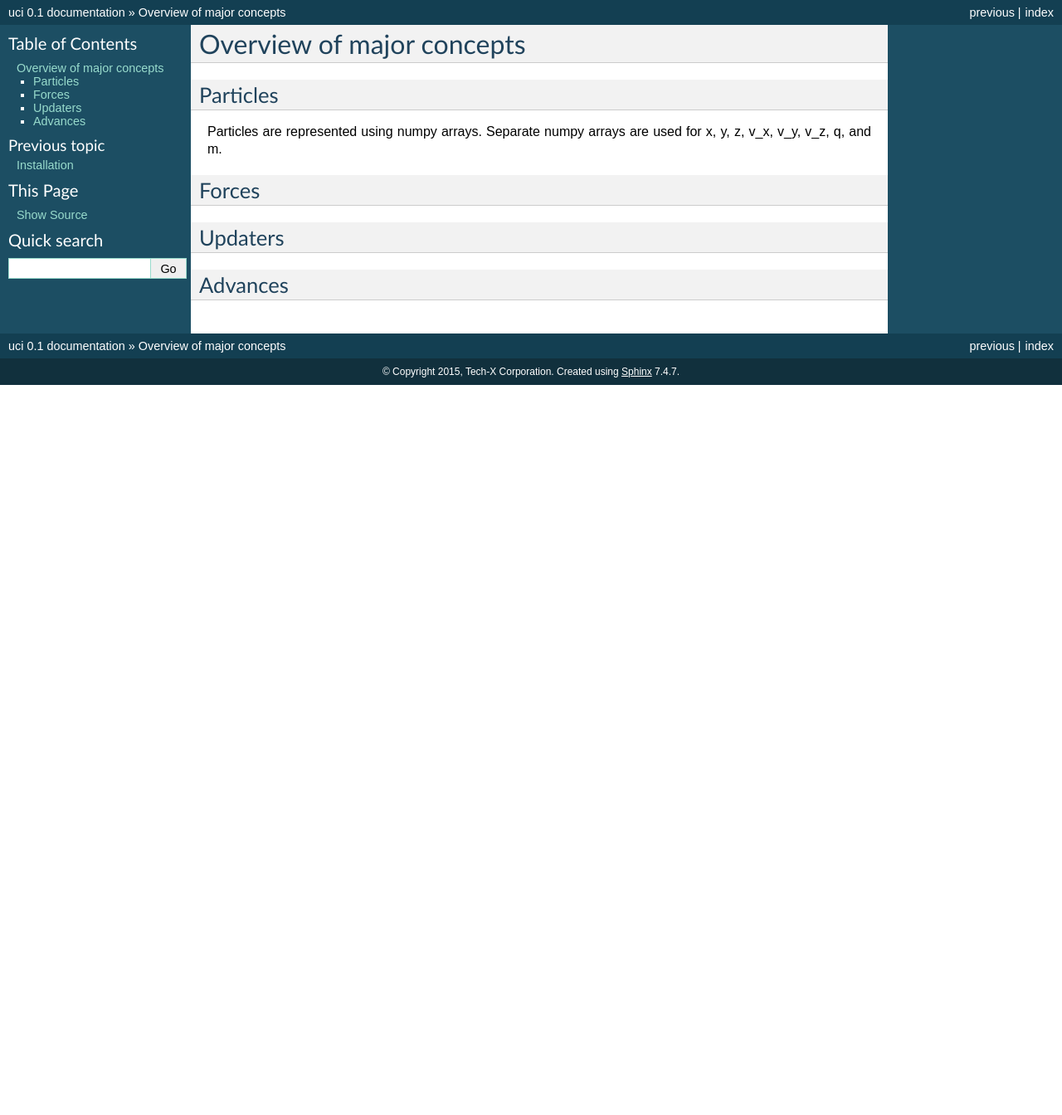
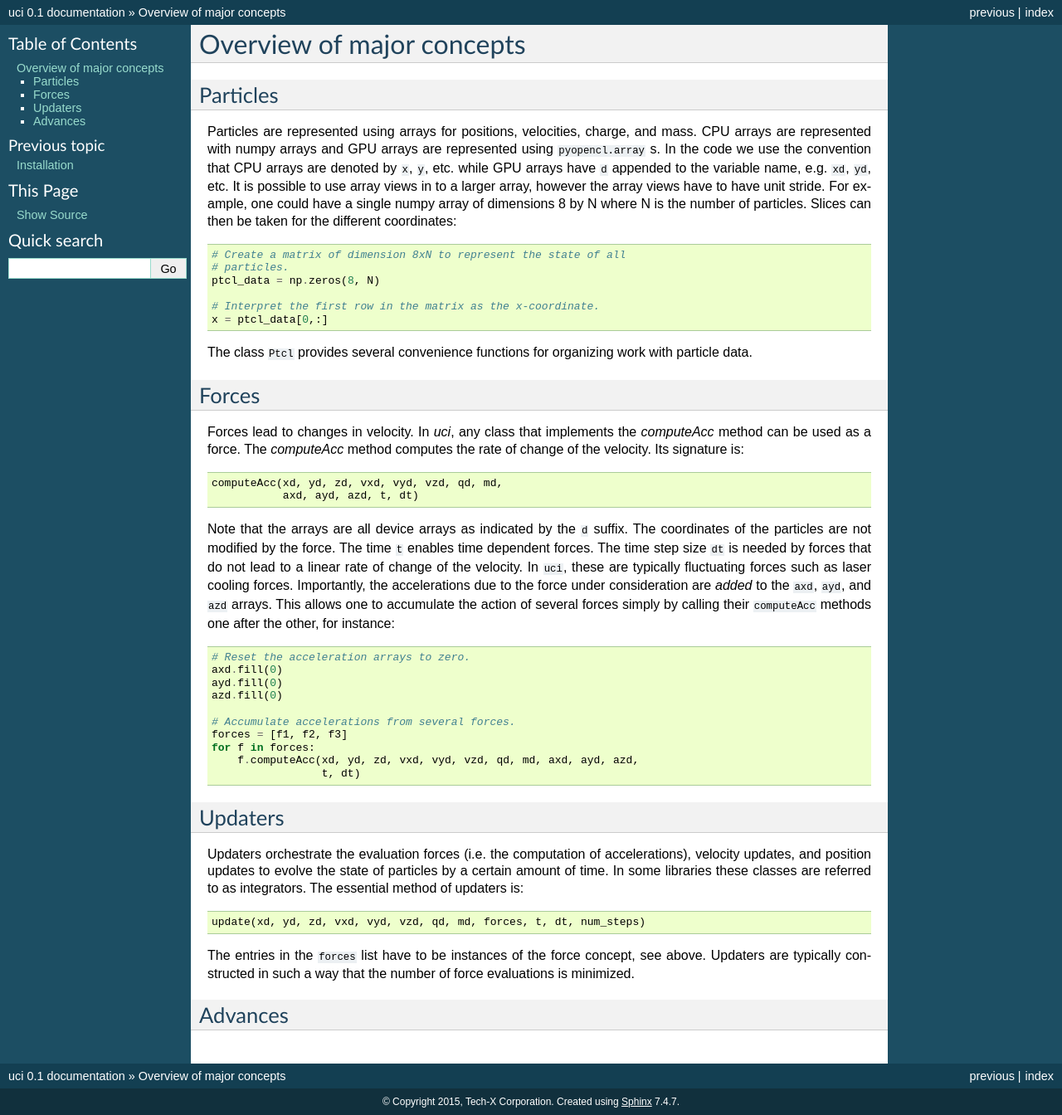
Before and after one commit to Tech-XCorp/ultracold-ions, a Sphinx documentation site: the page built from doc/overview.rst, in a window 1280 px wide. Shown: the whole page at 83% size. Built offline with Sphinx 7.4.7, drawn with Linux system fonts in a browser that asks for light colours; formulas are drawn with MathJax 3; before the commit the page ends 900 px from its top, so only the background shows below that.

Commit message:
A bit of added documentation.

```diff
--- a/doc/overview.rst
+++ b/doc/overview.rst
@@ -5,17 +5,75 @@ Overview of major concepts
 Particles
 ---------
 
-Particles are represented using numpy arrays.  Separate numpy arrays are
-used for x, y, z, v_x, v_y, v_z, q, and m.
+Particles are represented using arrays for positions, velocities,
+charge, and mass.  CPU arrays are represented with numpy arrays and GPU
+arrays are represented using ``pyopencl.array`` s.  In the code we use
+the convention that CPU arrays are denoted by ``x``, ``y``, etc. while
+GPU arrays have ``d`` appended to the variable name, e.g. ``xd``,
+``yd``, etc.  It is possible to use array views in to a larger array,
+however the array views have to have unit stride.  For example, one
+could have a single numpy array of dimensions 8 by N where N is the
+number of particles.  Slices can then be taken for the different
+coordinates::
+
+    # Create a matrix of dimension 8xN to represent the state of all
+    # particles.
+    ptcl_data = np.zeros(8, N)
+
+    # Interpret the first row in the matrix as the x-coordinate.
+    x = ptcl_data[0,:]
+
+The class ``Ptcl`` provides several convenience functions for organizing
+work with particle data.
 
 
 Forces
 ------
 
+Forces lead to changes in velocity.  In `uci`, any class that implements
+the `computeAcc` method can be used as a force.  The `computeAcc` method
+computes the rate of change of the velocity.  Its signature is::
+
+    computeAcc(xd, yd, zd, vxd, vyd, vzd, qd, md,
+               axd, ayd, azd, t, dt)
+
+Note that the arrays are all device arrays as indicated by the ``d``
+suffix.  The coordinates of the particles are not modified by the force.
+The time ``t`` enables time dependent forces.  The time step size ``dt``
+is needed by forces that do not lead to a linear rate of change of the
+velocity.  In ``uci``, these are typically fluctuating forces such as
+laser cooling forces.  Importantly, the accelerations due to the force
+under consideration are `added` to the ``axd``, ``ayd``, and ``azd``
+arrays.  This allows one to accumulate the action of several forces
+simply by calling their ``computeAcc`` methods one after the other, for
+instance::
+
+    # Reset the acceleration arrays to zero.
+    axd.fill(0)
+    ayd.fill(0)
+    azd.fill(0)
+
+    # Accumulate accelerations from several forces.
+    forces = [f1, f2, f3]
+    for f in forces:
+        f.computeAcc(xd, yd, zd, vxd, vyd, vzd, qd, md, axd, ayd, azd,
+                     t, dt)
+
 
 Updaters
 --------
 
+Updaters orchestrate the evaluation forces (i.e. the computation of
+accelerations), velocity updates, and position updates to evolve the
+state of particles by a certain amount of time.  In some libraries these
+classes are referred to as integrators.  The essential method of
+updaters is::
+
+    update(xd, yd, zd, vxd, vyd, vzd, qd, md, forces, t, dt, num_steps)
+
+The entries in the ``forces`` list have to be instances of the force
+concept, see above.  Updaters are typically constructed in such a way
+that the number of force evaluations is minimized.
 
 Advances
 --------
```
Also changed, not shown: 2 other files.
